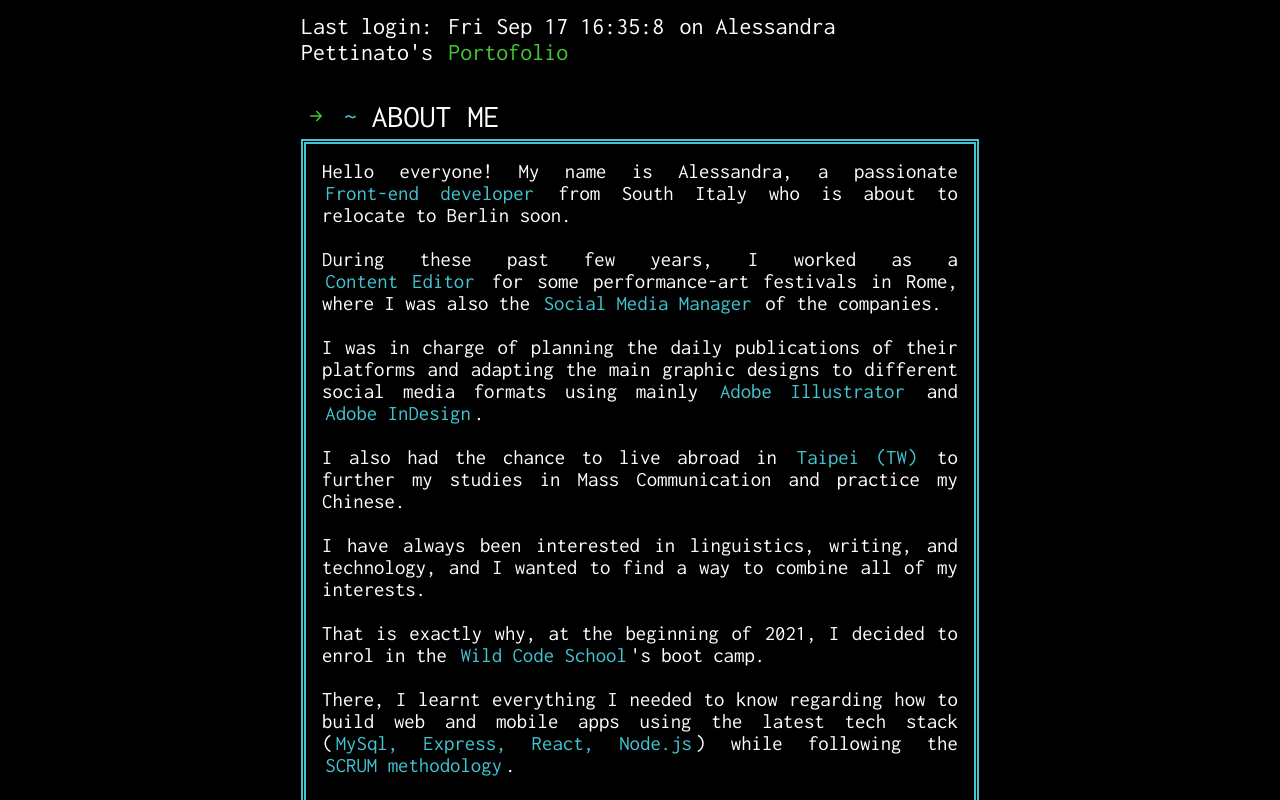
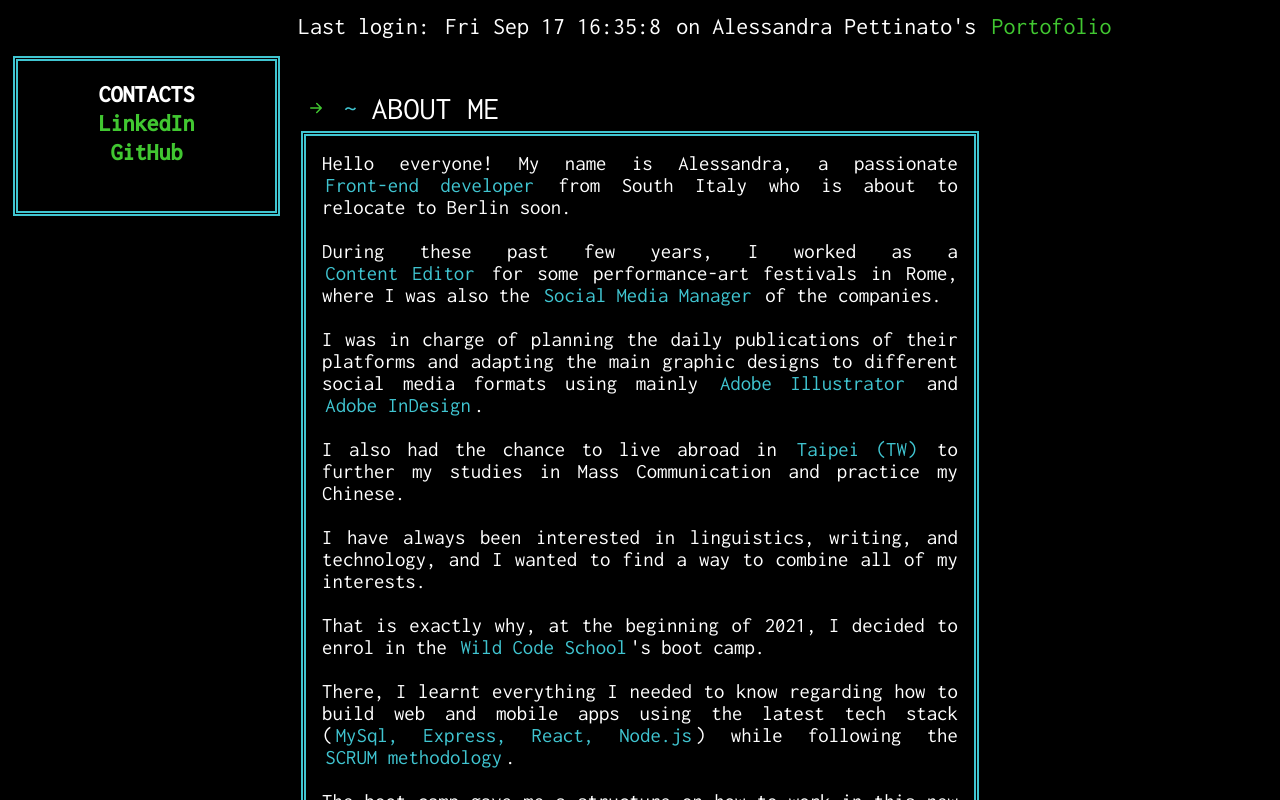
Before and after one commit to AlessandraPettinato/Portfolio, a React app: page / in a window 1280 px wide. Shown: the top 800 px of the page. Built offline with nearby package versions, Linux system fonts and the light colour scheme.

Commit message:
refactor: move header to App component. feat: add contacts component to hold contact links

```diff
--- a/src/AllProjects.js
+++ /dev/null
@@ -1,34 +0,0 @@
-import React from "react";
-import Resume from "./components/Resume";
-import BrightFlash from "./components/projects/BrightFlash";
-import Dravo from "./components/projects/Dravo";
-import SpaceCoachella from "./components/projects/SpaceCoachella";
-import Stopwatch from "./components/projects/Stopwatch";
-import Todo from "./components/projects/Todo";
-import Pokedex from "./components/projects/Pokedex";
-
-export default function AllProjects() {
-	const date = new Date().toDateString().slice(0, 10);
-	const hours = new Date().getHours();
-	const minutes = new Date().getMinutes();
-	const seconds = new Date().getSeconds();
-
-	const login = `${date} ${hours}:${minutes}:${seconds}`;
-	return (
-		<div className="all-projects-container">
-			<header>
-				<p className="login">
-					Last login: <time>{login}</time> on Alessandra Pettinato's {""}
-					<span style={{ color: "#41c731" }}> Portofolio</span>
-				</p>
-			</header>
-			<Resume />
-			<Dravo />
-			<BrightFlash />
-			<SpaceCoachella />
-			<Pokedex />
-			<Stopwatch />
-			<Todo />
-		</div>
-	);
-}
--- a/src/App.css
+++ b/src/App.css
@@ -1,4 +1,3 @@
-/* ALL PROJECTS CSS */
 .all-projects-container {
 	grid-column: 3/8;
 }
@@ -20,7 +19,7 @@
 }
 
 header {
-	grid-column: 2/9;
+	grid-column: 3/-1;
 	grid-row: 1;
 }
 
@@ -37,7 +36,7 @@ header {
 	flex-flow: column;
 }
 
-.cheatsheet {
+/* .cheatsheet {
 	color: white;
 	font-size: 1rem;
 }
@@ -51,7 +50,7 @@ header {
 .cheat-text {
 	color: white;
 	font-size: 1.3rem;
-}
+} */
 
 span {
 	color: #40c5d1;
@@ -74,7 +73,7 @@ span {
 	font-size: 1.5rem;
 }
 
-.form-container {
+/* .form-container {
 	display: grid;
 	grid-template-columns: 0.1fr 0.1fr 5fr;
 	grid-template-rows: 0.1fr;
@@ -101,9 +100,9 @@ input {
 	font-family: "Cutive Mono", monospace;
 	font-size: 1.5rem;
 	outline: none;
-}
+} */
 
-.intro {
+/* .intro {
 	grid-column: 2/6;
 	grid-row: 3;
 	color: #40c5d0;
@@ -130,7 +129,7 @@ input {
 footer {
 	grid-column: 2/9;
 	grid-row: -1;
-}
+} */
 
 @media only screen and (min-device-width: 375px) and (max-device-width: 812px) and (-webkit-min-device-pixel-ratio: 3) and (orientation: portrait) {
 	.project-container {
@@ -138,6 +137,10 @@ footer {
 	}
 
 	.all-projects-container {
+		grid-column: 1;
+	}
+
+	header {
 		grid-column: 1;
 	}
 
--- a/src/App.js
+++ b/src/App.js
@@ -1,13 +1,26 @@
 import React from "react";
-//import Terminal from "./components/Terminal";
+import AllProjects from "./components/AllProjects";
+import Contacts from "./components/Contacts";
+
 import "./App.css";
-import AllProjects from "./AllProjects";
 
 export default function App() {
+	const date = new Date().toDateString().slice(0, 10);
+	const hours = new Date().getHours();
+	const minutes = new Date().getMinutes();
+	const seconds = new Date().getSeconds();
+
+	const login = `${date} ${hours}:${minutes}:${seconds}`;
 	return (
 		<>
-			{/* <Terminal /> */}
+			<header>
+				<p className="login">
+					Last login: <time>{login}</time> on Alessandra Pettinato's
+					<span style={{ color: "#41c731" }}> Portofolio</span>
+				</p>
+			</header>
 			<AllProjects />
+			<Contacts />
 		</>
 	);
 }
--- /dev/null
+++ b/src/components/AllProjects.js
@@ -0,0 +1,22 @@
+import React from "react";
+import Resume from "./Resume";
+import BrightFlash from "./projects/BrightFlash";
+import Dravo from "./projects/Dravo";
+import SpaceCoachella from "./projects/SpaceCoachella";
+import Stopwatch from "./projects/Stopwatch";
+import Todo from "./projects/Todo";
+import Pokedex from "./projects/Pokedex";
+
+export default function AllProjects() {
+	return (
+		<div className="all-projects-container">
+			<Resume />
+			<Dravo />
+			<BrightFlash />
+			<SpaceCoachella />
+			<Pokedex />
+			<Stopwatch />
+			<Todo />
+		</div>
+	);
+}
--- /dev/null
+++ b/src/components/Contacts.css
@@ -0,0 +1,19 @@
+.contacts-container {
+	grid-column: 1/3;
+	grid-row: 2;
+	border: 5px double #40c5d1;
+	padding: 1rem;
+	max-height: 10rem;
+}
+
+.contacts {
+	color: white;
+	text-align: center;
+	font-size: 1.5rem;
+}
+
+.handles {
+	color: #41c731;
+	text-align: center;
+	font-size: 1.5rem;
+}
--- /dev/null
+++ b/src/components/Contacts.js
@@ -0,0 +1,18 @@
+import React from "react";
+
+import "./Contacts.css";
+
+export default function Resume() {
+	return (
+		<section className="contacts-container">
+			<aside>
+				<h1 className="contacts">CONTACTS</h1>
+				<>
+					<h1 className="handles">LinkedIn</h1>
+					<h1 className="handles">GitHub</h1>
+				</>
+				<h1></h1>
+			</aside>
+		</section>
+	);
+}
```
